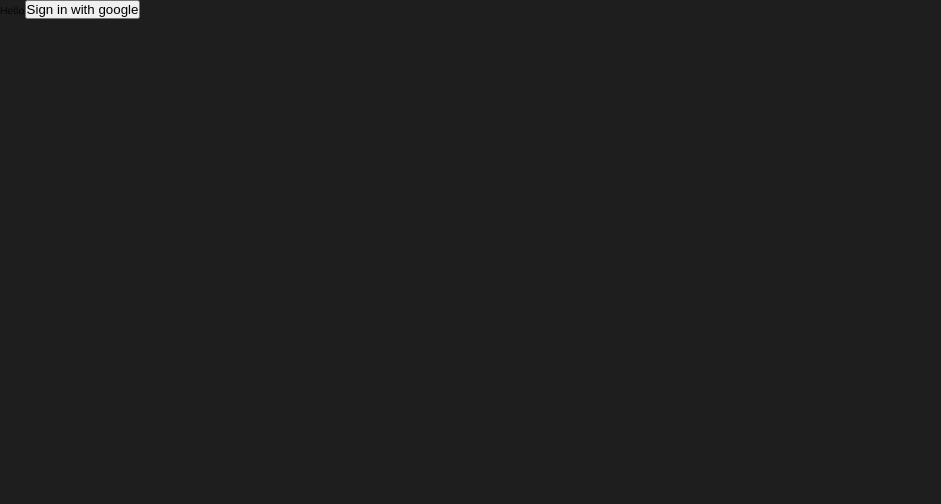
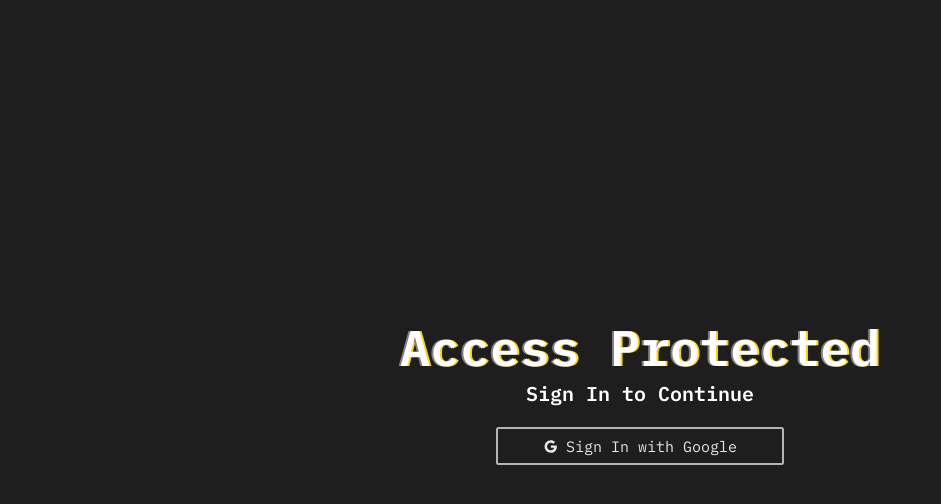
Before and after one commit to redpwilliams/shredquarters_vt, a Next.js app: page /auth/signIn in a window 1280 px wide. Shown: the top 504 px of the page, without its empty margins (0-941 px from the left). Built offline with nearby package versions, Linux system fonts and the light colour scheme; no server answers.

Commit message:
style: styled sign in page

```diff
--- a/pages/auth/signIn.tsx
+++ b/pages/auth/signIn.tsx
@@ -1,15 +1,21 @@
 import { NextPage } from "next"
 import { useSession, signIn } from "next-auth/react"
 import { useRouter } from "next/router"
+import GoogleIcon from "@mui/icons-material/Google"
+import styles from "@styles/SignIn.module.sass"
 
 const SignIn: NextPage = () => {
   const { data: session } = useSession()
   const router = useRouter()
   if (session) router.push("/admin")
   return (
-    <div>
-      Hello
-      <button onClick={() => signIn("google")}>Sign in with google</button>
+    <div className={styles.container}>
+      <h1>Access Protected</h1>
+      <h2>Sign In to Continue</h2>
+      <button onClick={() => signIn("google")}>
+        <GoogleIcon />
+        <span>Sign In with Google</span>
+      </button>
     </div>
   )
 }
--- /dev/null
+++ b/styles/SignIn.module.sass
@@ -0,0 +1,37 @@
+@use "styles/colors" as *
+.container
+  display: flex
+  flex-direction: column
+  justify-content: center
+  align-items: center
+  height: 100vh
+  color: white
+  font-family: "IBM Plex Mono", monospace
+
+  h1
+    font-size: 5rem
+    text-shadow: gray -2px 0, gold 2px 0
+
+  h2
+    font-size: 2rem
+
+  button
+    font-size: 1.5rem
+    background: none
+    color: $sq-white
+    border: 2px solid $sq-gray
+    border-radius: 0.25rem
+    padding: 0.5em 3em
+    margin: 2rem 0
+    width: min-content
+    white-space: nowrap
+    vertical-align: middle
+    display: flex
+    align-items: center
+    font-family: inherit
+
+    span
+      margin-left: 8px
+
+    &:focus
+      border: 2px solid white
```
